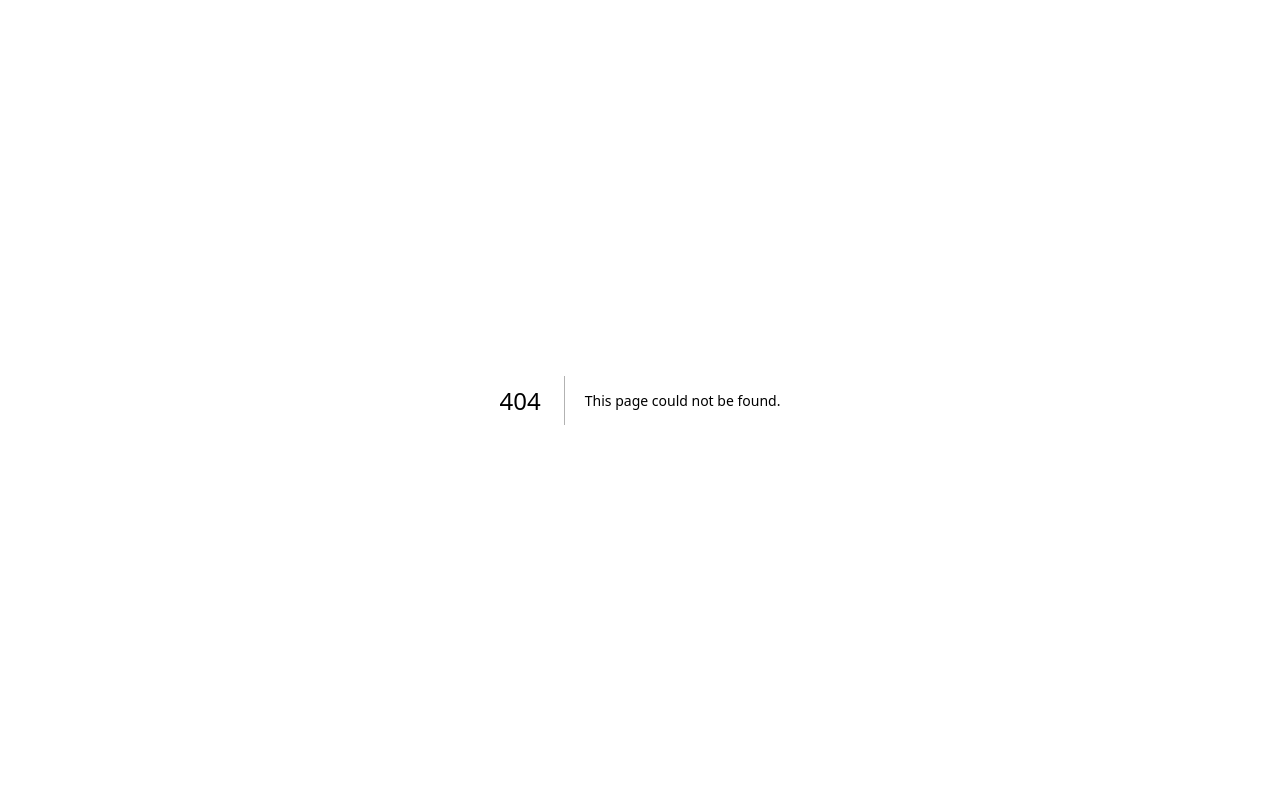
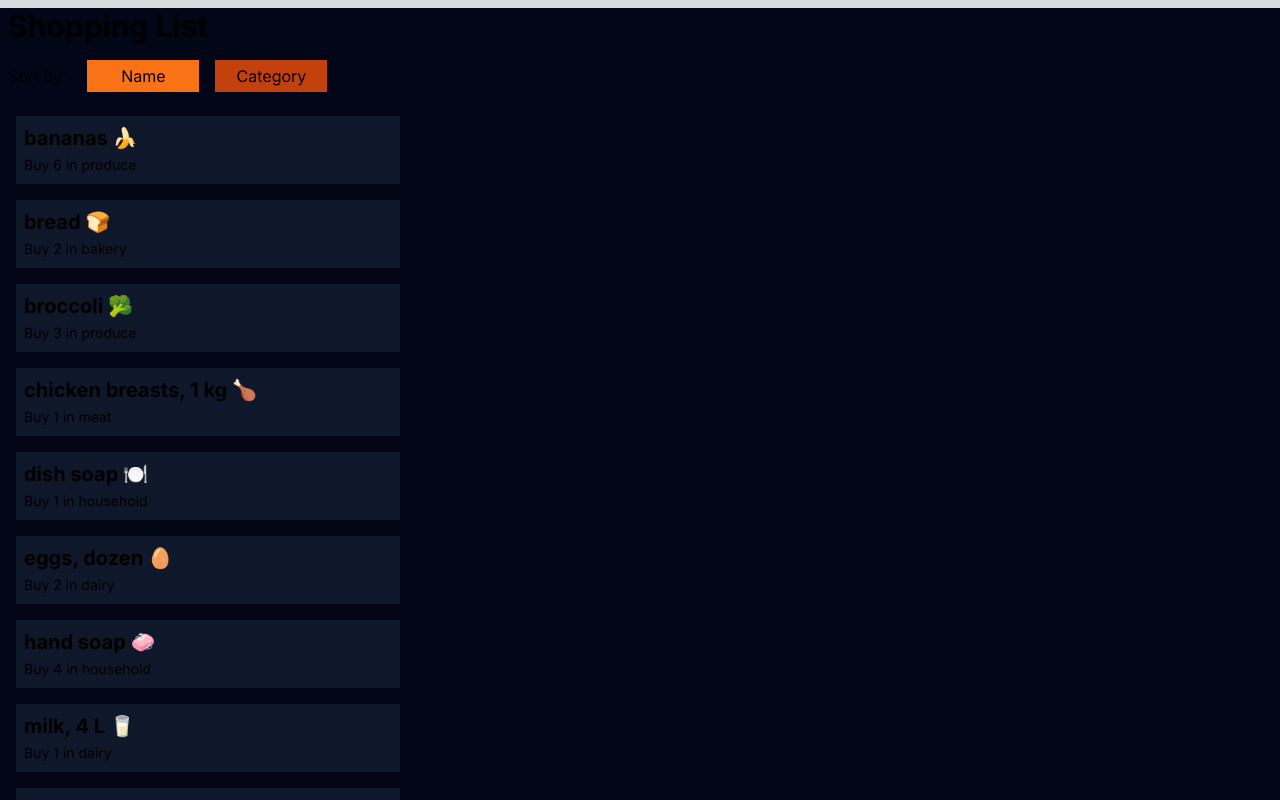
Before and after one commit to Harnoor-Dhindsa/cprg306-assignments, a Next.js app in the folder cprg306-assignments/: page /week-5 in a window 1280 px wide. Before the commit this address had no page. Shown: the top 800 px of the page. Built offline with nearby package versions, Linux system fonts and the light colour scheme.

Commit message:
Week-5 Done

```diff
--- /dev/null
+++ b/cprg306-assignments/app/week-5/item-list.js
@@ -0,0 +1,48 @@
+"use client";
+import { useState } from "react";
+import React from "react";
+import Item from "./item";
+import items from "./items.json";
+
+const ItemList = () => {
+  const [sortby, setSortby] = useState("name");
+
+  const sortedItems = [...items].sort((a, b) => {
+    if (sortby === "name") {
+      return a.name.localeCompare(b.name);
+    } else if (sortby === "category") {
+      return a.category.localeCompare(b.category);
+    }
+    return 0;
+  });
+
+  const renderSortButton = (label, value) => {
+    return (
+      <button
+        key={value}
+        onClick={() => setSortby(value)}
+        style={{ backgroundColor: sortby === value ? "#f97316" : "" }}
+        className="bg-orange-700 p-1 m-2 w-28"
+      >
+        {label}
+      </button>
+    );
+  };
+
+  return (
+    <div>
+      <div>
+        <label for="sort" className="m-2">Sort by: </label>
+        {renderSortButton("Name", "name")}
+        {renderSortButton("Category", "category")}
+      </div>
+      <ul>
+        {sortedItems.map((item) => (
+          <Item key={item.id} {...item} />
+        ))}
+      </ul>
+    </div>
+  );
+};
+
+export default ItemList;
--- /dev/null
+++ b/cprg306-assignments/app/week-5/item.js
@@ -0,0 +1,12 @@
+import React from "react";
+
+const Item = ({name, quantity, category}) => {
+    return (
+        <li className="p-2 m-4 bg-slate-900 max-w-sm">
+            <h2 className="text-xl font-bold">{name}</h2>
+            <span className="text-sm">Buy {quantity} in {category}</span>
+        </li>
+    )
+};
+
+export default Item;
--- /dev/null
+++ b/cprg306-assignments/app/week-5/items.json
@@ -0,0 +1,74 @@
+[
+    {
+      "id": "1h2GJKH12gkHG31h1H",
+      "name": "milk, 4 L 🥛",
+      "quantity": 1,
+      "category": "dairy"
+    },
+    {
+      "id": "2KJH3k2j3H1k2J3K1H",
+      "name": "bread 🍞",
+      "quantity": 2,
+      "category": "bakery"
+    },
+    {
+      "id": "3h2KJH3k2j3H1k2J3",
+      "name": "eggs, dozen 🥚",
+      "quantity": 2,
+      "category": "dairy"
+    },
+    {
+      "id": "4k2J3K1H2GJKH12gk",
+      "name": "bananas 🍌",
+      "quantity": 6,
+      "category": "produce"
+    },
+    {
+      "id": "5H1h1H2KJH3k2j3H",
+      "name": "broccoli 🥦",
+      "quantity": 3,
+      "category": "produce"
+    },
+    {
+      "id": "6H1k2J3K1H2GJKH1",
+      "name": "chicken breasts, 1 kg 🍗",
+      "quantity": 1,
+      "category": "meat"
+    },
+    {
+      "id": "7gkHG31h1H2KJH3k",
+      "name": "pasta sauce 🍝",
+      "quantity": 3,
+      "category": "canned goods"
+    },
+    {
+      "id": "8j3H1k2J3K1H2GJK",
+      "name": "spaghetti, 454 g 🍝",
+      "quantity": 2,
+      "category": "dry goods"
+    },
+    {
+      "id": "9H12gkHG31h1H2KJ",
+      "name": "toilet paper, 12 pack 🧻",
+      "quantity": 1,
+      "category": "household"
+    },
+    {
+      "id": "10H3k2j3H1k2J3K1",
+      "name": "paper towels, 6 pack",
+      "quantity": 1,
+      "category": "household"
+    },
+    {
+      "id": "11k2J3K1H2GJKH12",
+      "name": "dish soap 🍽️",
+      "quantity": 1,
+      "category": "household"
+    },
+    {
+      "id": "12GJKH12gkHG31h1",
+      "name": "hand soap 🧼",
+      "quantity": 4,
+      "category": "household"
+    }
+  ]
--- /dev/null
+++ b/cprg306-assignments/app/week-5/layout.js
@@ -0,0 +1,17 @@
+import { Inter } from 'next/font/google'
+import '../globals.css'
+
+const inter = Inter({ subsets: ['latin'] })
+
+export const metadata = {
+  title: 'Sorting the List',
+  description: 'Generated by create next app',
+}
+
+export default function RootLayout({ children }) {
+  return (
+    <html lang="en">
+      <body className={inter.className}>{children}</body>
+    </html>
+  )
+}
--- /dev/null
+++ b/cprg306-assignments/app/week-5/page.js
@@ -0,0 +1,10 @@
+import ItemList from "./item-list";
+
+export default function Page() {
+  return (
+    <main className="bg-slate-950">
+      <h1 className="text-3xl font-bold m-2">Shopping List</h1>
+      <ItemList/>
+    </main>
+  );
+}
--- a/cprg306-assignments/components/Navigation.jsx
+++ b/cprg306-assignments/components/Navigation.jsx
@@ -6,6 +6,7 @@ const Navigation = () => {
             <Link href="./week-2" className="hover:text-green-500  hover:underline">Week 2 Assignment</Link>
             <Link href="./week-3" className="hover:text-green-500  hover:underline">Week 3 Assignment</Link>
             <Link href="./week-4" className="hover:text-green-500  hover:underline">Week 4 Assignment</Link>
+            <Link href="./week-5" className="hover:text-green-500  hover:underline">Week 5 Assignment</Link>
         </div>
     )
 }
```
